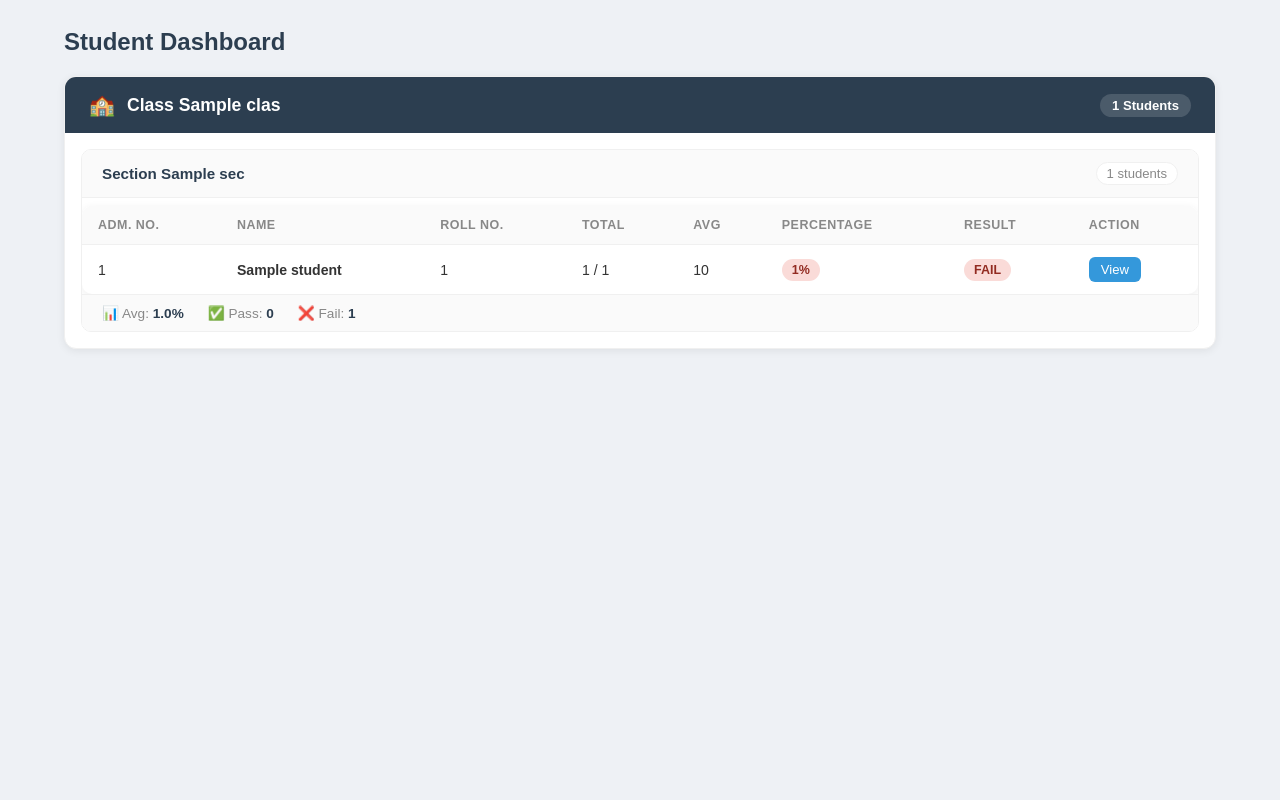
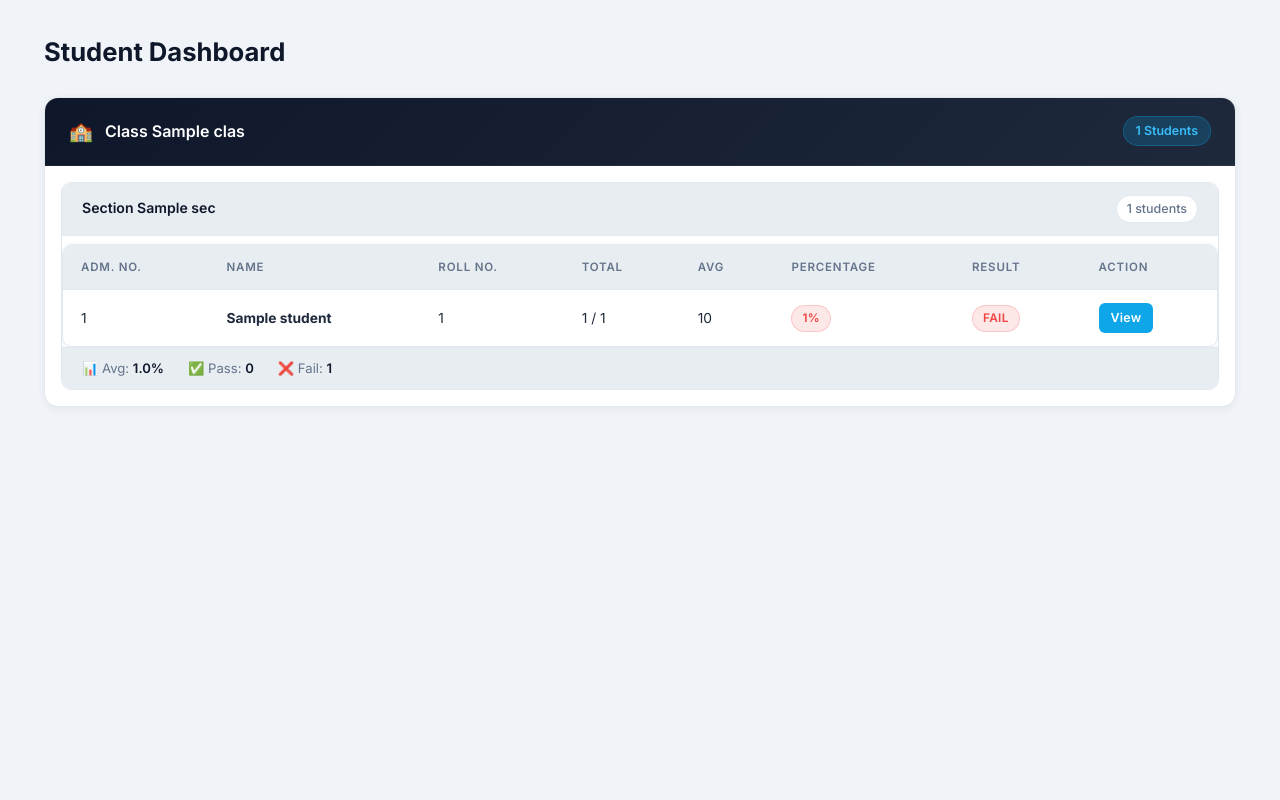
Before and after one commit to SayonBiswas/Student_Management_Website, a Python web app: template frontend/templates/dashboard.html in a window 1280 px wide. Run offline with Jinja, Linux system fonts and the light colour scheme; the template is opened without the code that fills it: most values are stand-ins (such as "Sample title", 1, 10 or a date in 2020).

Commit message:
Update: Made some changes in the css file

```diff
--- a/backend/main.py
+++ b/backend/main.py
@@ -18,7 +18,7 @@ async def lifespan(app: FastAPI):
     yield
     await disconnect_db()
 
-app = FastAPI(title="Report Card System", lifespan=lifespan)
+app = FastAPI(title="Student Management System", lifespan=lifespan)
 
 app.state.limiter = limiter
 app.add_exception_handler(RateLimitExceeded, _rate_limit_exceeded_handler)
--- a/frontend/static/css/style.css
+++ b/frontend/static/css/style.css
@@ -1,46 +1,61 @@
+@import url('https://fonts.googleapis.com/css2?family=Inter:wght@300;400;500;600;700&display=swap');
+
 * { box-sizing: border-box; margin: 0; padding: 0; }
 
 :root {
-    --bg-main: #eef1f5;
+    --bg-main: #f0f4f8;
     --bg-card: #ffffff;
-    --bg-navbar: #2c3e50;
-    --text-main: #333333;
-    --text-muted: #888888;
-    --text-heading: #2c3e50;
-    --border-color: #f0f0f0;
-    --input-bg: #fafafa;
-    --shadow: 0 2px 8px rgba(0,0,0,0.07);
-    --accent: #3498db;
+    --bg-navbar: #0f172a;
+    --bg-secondary: #e8edf2;
+    --text-main: #1e293b;
+    --text-muted: #64748b;
+    --text-heading: #0f172a;
+    --border-color: #e2e8f0;
+    --input-bg: #f8fafc;
+    --shadow: 0 4px 16px rgba(15,23,42,0.08);
+    --shadow-sm: 0 2px 8px rgba(15,23,42,0.06);
+    --accent: #0ea5e9;
+    --accent-dark: #0284c7;
+    --accent-light: #e0f2fe;
+    --success: #10b981;
+    --danger: #ef4444;
+    --warning: #f59e0b;
+    --radius: 10px;
+    --radius-sm: 6px;
 }
 
 [data-theme="dark"] {
-    --bg-main: #1b1f27;
-    --bg-card: #242a35;
-    --bg-navbar: #11151c;
-    --text-main: #e6e8eb;
-    --text-muted: #9aa3af;
-    --text-heading: #f0f2f5;
-    --border-color: #323a47;
-    --input-bg: #2c333f;
-    --shadow: 0 2px 10px rgba(0,0,0,0.4);
-    --accent: #5dade2;
+    --bg-main: #0b0f1a;
+    --bg-card: #111827;
+    --bg-navbar: #060910;
+    --bg-secondary: #1a2236;
+    --text-main: #e2e8f0;
+    --text-muted: #94a3b8;
+    --text-heading: #f1f5f9;
+    --border-color: #1e293b;
+    --input-bg: #1a2236;
+    --shadow: 0 4px 20px rgba(0,0,0,0.4);
+    --shadow-sm: 0 2px 10px rgba(0,0,0,0.3);
+    --accent: #38bdf8;
+    --accent-dark: #0ea5e9;
+    --accent-light: #0c2a3d;
 }
 
-html { font-size: 16px; }
+html { font-size: 16px; scroll-behavior: smooth; }
 
 body {
-    font-family: Arial, sans-serif;
+    font-family: 'Inter', Arial, sans-serif;
     background: var(--bg-main);
     color: var(--text-main);
     transition: background 0.3s ease, color 0.3s ease;
     min-height: 100vh;
+    line-height: 1.6;
 }
 
 /* ── NAVBAR ── */
 .navbar {
     background: var(--bg-navbar);
-    color: white;
-    padding: 12px 24px;
+    padding: 14px 32px;
     display: flex;
     justify-content: space-between;
     align-items: center;
@@ -48,42 +63,86 @@ body {
     top: 0;
     z-index: 100;
     flex-wrap: wrap;
-    gap: 10px;
+    gap: 12px;
+    border-bottom: 1px solid rgba(255,255,255,0.05);
+    backdrop-filter: blur(10px);
 }
-.nav-brand { font-size: clamp(1rem, 2vw, 1.2rem); font-weight: bold; }
-.nav-links { display: flex; gap: 16px; align-items: center; flex-wrap: wrap; }
-.nav-links a { color: #ecf0f1; text-decoration: none; font-size: 0.95rem; }
-.nav-links a:hover { color: var(--accent); }
-.nav-user { color: #bdc3c7; font-size: 0.88rem; }
+.nav-brand {
+    font-size: 1.1rem;
+    font-weight: 700;
+    color: white;
+    letter-spacing: 0.3px;
+}
+.nav-brand span {
+    color: var(--accent);
+}
+.nav-links {
+    display: flex;
+    gap: 8px;
+    align-items: center;
+    flex-wrap: wrap;
+}
+.nav-links a {
+    color: #94a3b8;
+    text-decoration: none;
+    font-size: 0.88rem;
+    font-weight: 500;
+    padding: 6px 12px;
+    border-radius: var(--radius-sm);
+    transition: all 0.2s;
+}
+.nav-links a:hover {
+    color: white;
+    background: rgba(255,255,255,0.08);
+}
+.nav-user {
+    color: #64748b;
+    font-size: 0.82rem;
+    padding: 6px 10px;
+    background: rgba(255,255,255,0.05);
+    border-radius: var(--radius-sm);
+    border: 1px solid rgba(255,255,255,0.08);
+}
 .btn-logout {
-    background: #e74c3c;
+    background: rgba(239,68,68,0.15);
+    border: 1px solid rgba(239,68,68,0.3);
     padding: 6px 14px;
-    border-radius: 4px;
+    border-radius: var(--radius-sm);
+    color: #fca5a5 !important;
+    font-size: 0.85rem;
+    font-weight: 500;
+    transition: all 0.2s;
+}
+.btn-logout:hover {
+    background: rgba(239,68,68,0.25) !important;
     color: white !important;
-    font-size: 0.88rem;
 }
-.btn-logout:hover { background: #c0392b !important; }
 
 /* ── THEME TOGGLE ── */
 .theme-toggle {
-    background: rgba(255,255,255,0.12);
-    border: 1px solid rgba(255,255,255,0.25);
-    color: white;
-    padding: 6px 12px;
+    background: rgba(255,255,255,0.06);
+    border: 1px solid rgba(255,255,255,0.12);
+    color: #94a3b8;
+    padding: 6px 14px;
     border-radius: 20px;
     cursor: pointer;
-    font-size: 0.85rem;
+    font-size: 0.82rem;
+    font-weight: 500;
     display: flex;
     align-items: center;
     gap: 6px;
-    transition: background 0.2s;
+    transition: all 0.2s;
+    font-family: 'Inter', Arial, sans-serif;
 }
-.theme-toggle:hover { background: rgba(255,255,255,0.22); }
+.theme-toggle:hover {
+    background: rgba(255,255,255,0.12);
+    color: white;
+}
 
 /* ── LAYOUT ── */
 .main-content {
-    padding: 28px 24px;
-    max-width: 1200px;
+    padding: 32px 24px;
+    max-width: 1240px;
     margin: 0 auto;
     width: 100%;
 }
@@ -180,22 +250,53 @@ body {
     display: inline-block;
     padding: 10px 20px;
     border: none;
-    border-radius: 6px;
+    border-radius: var(--radius-sm);
     cursor: pointer;
-    font-size: 0.92rem;
+    font-size: 0.88rem;
+    font-weight: 600;
     text-decoration: none;
     text-align: center;
-    transition: background 0.2s;
+    transition: all 0.2s;
+    font-family: 'Inter', Arial, sans-serif;
+    letter-spacing: 0.2px;
 }
-.btn-primary { background: var(--accent); color: white; }
-.btn-primary:hover { background: #2980b9; }
-.btn-secondary { background: #95a5a6; color: white; }
-.btn-secondary:hover { background: #7f8c8d; }
-.btn-danger { background: #e74c3c; color: white; }
-.btn-danger:hover { background: #c0392b; }
-.btn-success { background: #27ae60; color: white; }
-.btn-success:hover { background: #1e8449; }
-.btn-sm { padding: 5px 12px; font-size: 0.82rem; }
+.btn-primary {
+    background: var(--accent);
+    color: white;
+}
+.btn-primary:hover {
+    background: var(--accent-dark);
+    transform: translateY(-1px);
+    box-shadow: 0 4px 12px rgba(14,165,233,0.3);
+}
+.btn-secondary {
+    background: var(--bg-secondary);
+    color: var(--text-muted);
+    border: 1px solid var(--border-color);
+}
+.btn-secondary:hover {
+    background: var(--border-color);
+    color: var(--text-main);
+}
+.btn-danger {
+    background: rgba(239,68,68,0.1);
+    color: #ef4444;
+    border: 1px solid rgba(239,68,68,0.2);
+}
+.btn-danger:hover {
+    background: #ef4444;
+    color: white;
+}
+.btn-success {
+    background: rgba(16,185,129,0.1);
+    color: #10b981;
+    border: 1px solid rgba(16,185,129,0.2);
+}
+.btn-success:hover {
+    background: #10b981;
+    color: white;
+}
+.btn-sm { padding: 5px 12px; font-size: 0.78rem; }
 .btn-full { width: 100%; display: block; }
 
 /* ── PAGE HEADER ── */
@@ -203,45 +304,48 @@ body {
     display: flex;
     justify-content: space-between;
     align-items: center;
-    margin-bottom: 20px;
+    margin-bottom: 24px;
     flex-wrap: wrap;
     gap: 12px;
 }
 .page-header h2 {
-    font-size: clamp(1.2rem, 4vw, 1.5rem);
+    font-size: clamp(1.2rem, 4vw, 1.6rem);
     color: var(--text-heading);
+    font-weight: 700;
 }
 
 /* ── TABLE ── */
 .table-wrapper {
     background: var(--bg-card);
-    border-radius: 10px;
-    box-shadow: var(--shadow);
+    border-radius: var(--radius);
+    box-shadow: var(--shadow-sm);
     overflow-x: auto;
     margin-top: 8px;
+    border: 1px solid var(--border-color);
     -webkit-overflow-scrolling: touch;
 }
 .table-wrapper h4 {
-    padding: 16px 20px 0;
+    padding: 18px 20px 0;
     color: var(--text-heading);
-    font-size: 1rem;
+    font-size: 0.92rem;
+    font-weight: 600;
 }
-.data-table { width: 100%; border-collapse: collapse; min-width: 600px; }
+.data-table { width: 100%; border-collapse: collapse; min-width: 580px; }
 .data-table th,
 .data-table td {
-    padding: 12px 16px;
+    padding: 13px 18px;
     text-align: left;
     border-bottom: 1px solid var(--border-color);
-    font-size: 0.88rem;
+    font-size: 0.86rem;
     color: var(--text-main);
 }
 .data-table th {
-    background: var(--input-bg);
-    font-weight: bold;
+    background: var(--bg-secondary);
+    font-weight: 600;
     color: var(--text-muted);
     text-transform: uppercase;
-    font-size: 0.78rem;
-    letter-spacing: 0.5px;
+    font-size: 0.72rem;
+    letter-spacing: 0.8px;
     white-space: nowrap;
 }
 .data-table tr:last-child td { border-bottom: none; }
@@ -249,117 +353,126 @@ body {
 
 /* ── BADGES ── */
 .badge {
-    padding: 4px 10px;
+    padding: 3px 10px;
     border-radius: 20px;
-    font-size: 0.78rem;
-    font-weight: bold;
+    font-size: 0.74rem;
+    font-weight: 600;
     display: inline-block;
     white-space: nowrap;
+    letter-spacing: 0.3px;
 }
-.badge-green { background: #d5f5e3; color: #1e8449; }
-.badge-yellow { background: #fef9e7; color: #b7950b; }
-.badge-red { background: #fadbd8; color: #922b21; }
-.badge-blue { background: #d6eaf8; color: #1a5276; }
-
-[data-theme="dark"] .badge-green { background: #1e3a2c; color: #6fcf97; }
-[data-theme="dark"] .badge-yellow { background: #3a3420; color: #f2c94c; }
-[data-theme="dark"] .badge-red { background: #3a2222; color: #eb5757; }
-[data-theme="dark"] .badge-blue { background: #1e2e3a; color: #6fb1e0; }
+.badge-green { background: rgba(16,185,129,0.12); color: #10b981; border: 1px solid rgba(16,185,129,0.2); }
+.badge-yellow { background: rgba(245,158,11,0.12); color: #f59e0b; border: 1px solid rgba(245,158,11,0.2); }
+.badge-red { background: rgba(239,68,68,0.12); color: #ef4444; border: 1px solid rgba(239,68,68,0.2); }
+.badge-blue { background: rgba(14,165,233,0.12); color: #0ea5e9; border: 1px solid rgba(14,165,233,0.2); }
 
 /* ── ALERTS ── */
 .alert {
     padding: 12px 16px;
-    border-radius: 6px;
-    margin-bottom: 16px;
-    font-size: 0.9rem;
+    border-radius: var(--radius-sm);
+    margin-bottom: 18px;
+    font-size: 0.88rem;
+    font-weight: 500;
 }
 .alert-error {
-    background: #fadbd8;
-    color: #922b21;
-    border-left: 4px solid #e74c3c;
+    background: rgba(239,68,68,0.08);
+    color: #ef4444;
+    border: 1px solid rgba(239,68,68,0.2);
+    border-left: 4px solid #ef4444;
 }
 .alert-success {
-    background: #d5f5e3;
-    color: #1e8449;
-    border-left: 4px solid #27ae60;
+    background: rgba(16,185,129,0.08);
+    color: #10b981;
+    border: 1px solid rgba(16,185,129,0.2);
+    border-left: 4px solid #10b981;
 }
-[data-theme="dark"] .alert-error { background: #3a2222; color: #eb5757; }
-[data-theme="dark"] .alert-success { background: #1e3a2c; color: #6fcf97; }
 
 /* ── STUDENT INFO BAR ── */
 .student-info-bar {
     background: var(--bg-card);
     padding: 14px 20px;
-    border-radius: 10px;
+    border-radius: var(--radius);
     display: flex;
     gap: 28px;
     flex-wrap: wrap;
-    margin-bottom: 16px;
-    box-shadow: var(--shadow);
-    font-size: 0.88rem;
+    margin-bottom: 18px;
+    box-shadow: var(--shadow-sm);
+    font-size: 0.86rem;
     color: var(--text-muted);
+    border: 1px solid var(--border-color);
 }
-.student-info-bar strong { color: var(--text-heading); }
+.student-info-bar strong { color: var(--text-heading); font-weight: 600; }
 
 /* ── RESULT SUMMARY ── */
 .result-summary {
     display: flex;
     gap: 16px;
     flex-wrap: wrap;
-    margin-bottom: 16px;
+    margin-bottom: 18px;
 }
 .result-card {
     background: var(--bg-card);
-    padding: 20px 28px;
-    border-radius: 10px;
-    box-shadow: var(--shadow);
+    padding: 22px 28px;
+    border-radius: var(--radius);
+    box-shadow: var(--shadow-sm);
     flex: 1;
     min-width: 140px;
     text-align: center;
+    border: 1px solid var(--border-color);
+    border-top: 3px solid var(--accent);
 }
 .result-label {
     display: block;
-    font-size: 0.82rem;
+    font-size: 0.72rem;
     color: var(--text-muted);
-    margin-bottom: 8px;
+    margin-bottom: 10px;
     text-transform: uppercase;
-    letter-spacing: 0.5px;
+    letter-spacing: 0.8px;
+    font-weight: 600;
 }
 .result-value {
     display: block;
-    font-size: clamp(1.2rem, 3vw, 1.6rem);
-    font-weight: bold;
+    font-size: clamp(1.2rem, 3vw, 1.7rem);
+    font-weight: 700;
     color: var(--text-heading);
 }
-.text-green { color: #27ae60 !important; }
-.text-yellow { color: #d4ac0d !important; }
-.text-red { color: #e74c3c !important; }
+.text-green { color: #10b981 !important; }
+.text-yellow { color: #f59e0b !important; }
+.text-red { color: #ef4444 !important; }
 
 /* ── EMPTY STATE ── */
 .empty-state {
     background: var(--bg-card);
-    padding: 48px 24px;
+    padding: 56px 24px;
     text-align: center;
-    border-radius: 10px;
+    border-radius: var(--radius);
     color: var(--text-muted);
-    box-shadow: var(--shadow);
-    font-size: 0.95rem;
+    box-shadow: var(--shadow-sm);
+    font-size: 0.92rem;
+    border: 1px solid var(--border-color);
+    border: 2px dashed var(--border-color);
 }
-.empty-state a { color: var(--accent); text-decoration: none; }
+.empty-state a { color: var(--accent); text-decoration: none; font-weight: 500; }
 .empty-state a:hover { text-decoration: underline; }
 
 /* ── DANGER ZONE ── */
 .danger-zone {
-    background: rgba(231,76,60,0.07);
-    border: 1px solid rgba(231,76,60,0.3);
+    background: rgba(239,68,68,0.04);
+    border: 1px solid rgba(239,68,68,0.2);
     padding: 20px 24px;
-    border-radius: 10px;
+    border-radius: var(--radius);
     margin-top: 20px;
 }
 .danger-zone h4 {
-    color: #e74c3c;
-    margin-bottom: 12px;
-    font-size: 0.95rem;
+    color: #ef4444;
+    margin-bottom: 8px;
+    font-size: 0.9rem;
+    font-weight: 600;
+}
+.danger-zone p {
+    color: var(--text-muted);
+    font-size: 0.84rem;
+    margin-bottom: 14px;
 }
 
 /* ── ANALYTICS ── */
@@ -416,135 +532,84 @@ body {
 /* ── LOST AND FOUND ── */
 .lost-found-card {
     background: var(--bg-card);
-    border-radius: 10px;
+    border-radius: var(--radius);
     padding: 18px 20px;
     margin-bottom: 12px;
-    box-shadow: var(--shadow);
-    border-left: 4px solid #e74c3c;
+    box-shadow: var(--shadow-sm);
+    border: 1px solid var(--border-color);
+    border-left: 4px solid #ef4444;
 }
-.lost-found-card.found { border-left-color: #27ae60; }
+.lost-found-card.found { border-left-color: #10b981; }
 .lost-found-card-title {
-    font-size: 1rem;
-    font-weight: bold;
+    font-size: 0.98rem;
+    font-weight: 600;
     color: var(--text-heading);
     margin-bottom: 6px;
 }
 .lost-found-card-desc {
-    font-size: 0.85rem;
+    font-size: 0.84rem;
     color: var(--text-muted);
     margin-bottom: 10px;
 }
 .lost-found-meta {
-    font-size: 0.8rem;
+    font-size: 0.78rem;
     color: var(--text-muted);
     display: flex;
     gap: 16px;
     flex-wrap: wrap;
 }
 
-/* ── RESPONSIVE BREAKPOINTS ── */
-
-/* Tablets */
-@media (max-width: 992px) {
-    .main-content { padding: 20px 16px; }
-    .result-card, .analytics-card { min-width: 130px; }
-}
-
-/* Small tablets / large phones */
-@media (max-width: 768px) {
-    html { font-size: 15px; }
-    .navbar {
-        flex-direction: column;
-        align-items: flex-start;
-        padding: 12px 16px;
-    }
-    .nav-links { width: 100%; justify-content: flex-start; }
-    .main-content { padding: 16px; }
-    .form-row { flex-direction: column; }
-    .result-summary { flex-direction: column; }
-    .analytics-summary { flex-direction: column; }
-    .page-header { flex-direction: column; align-items: flex-start; }
-    .page-header > div { width: 100%; display: flex; flex-wrap: wrap; gap: 8px; }
-    .data-table { min-width: 500px; }
-}
-
-/* Phones */
-@media (max-width: 480px) {
-    html { font-size: 14px; }
-    .auth-card { padding: 24px 18px; }
-    .btn { width: 100%; }
-    .page-header .btn { width: auto; }
-    .student-info-bar { flex-direction: column; gap: 10px; }
-    .nav-brand { font-size: 1rem; }
-    .nav-user { display: none; }
-}
-
-/* Very small phones */
-@media (max-width: 360px) {
-    .main-content { padding: 12px; }
-    .form-card, .table-wrapper { border-radius: 8px; }
-}
-
 /* ── CLASS CONTAINER ── */
 .class-container {
     background: var(--bg-card);
-    border-radius: 12px;
-    box-shadow: var(--shadow);
+    border-radius: 14px;
+    box-shadow: var(--shadow-sm);
     margin-bottom: 28px;
     overflow: hidden;
     border: 1px solid var(--border-color);
 }
-
 .class-header {
-    background: #2c3e50;
-    padding: 16px 24px;
+    background: linear-gradient(135deg, #0f172a 0%, #1e293b 100%);
+    padding: 18px 24px;
     display: flex;
     align-items: center;
     gap: 12px;
     flex-wrap: wrap;
+    border-bottom: 1px solid rgba(255,255,255,0.06);
 }
-
 [data-theme="dark"] .class-header {
-    background: #11151c;
+    background: linear-gradient(135deg, #060910 0%, #0f172a 100%);
 }
-
 .class-header h3 {
     color: white;
-    font-size: 1.1rem;
+    font-size: 1rem;
+    font-weight: 600;
+    flex: 1;
     margin: 0;
-    flex: 1;
 }
-
-.class-icon {
-    font-size: 1.3rem;
-}
-
+.class-icon { font-size: 1.2rem; }
 .class-badge {
-    background: rgba(255,255,255,0.15);
-    color: white;
+    background: rgba(14,165,233,0.2);
+    color: #38bdf8;
     padding: 4px 12px;
     border-radius: 20px;
-    font-size: 0.82rem;
-    font-weight: bold;
+    font-size: 0.78rem;
+    font-weight: 600;
+    border: 1px solid rgba(14,165,233,0.3);
 }
-
-/* ── SECTIONS WRAPPER ── */
 .sections-wrapper {
     padding: 16px;
     display: flex;
     flex-direction: column;
-    gap: 16px;
+    gap: 14px;
 }
-
-/* ── SECTION CONTAINER ── */
 .section-container {
     border: 1px solid var(--border-color);
-    border-radius: 10px;
+    border-radius: var(--radius);
     overflow: hidden;
 }
-
 .section-header {
-    background: var(--input-bg);
+    background: var(--bg-secondary);
     padding: 12px 20px;
     display: flex;
     justify-content: space-between;
@@ -553,41 +618,70 @@ body {
     gap: 8px;
     border-bottom: 1px solid var(--border-color);
 }
-
 .section-header h4 {
     color: var(--text-heading);
-    font-size: 0.95rem;
+    font-size: 0.88rem;
+    font-weight: 600;
     margin: 0;
 }
-
 .section-count {
     color: var(--text-muted);
-    font-size: 0.82rem;
+    font-size: 0.78rem;
     background: var(--bg-card);
     padding: 3px 10px;
     border-radius: 20px;
     border: 1px solid var(--border-color);
+    font-weight: 500;
 }
-
-/* ── SECTION SUMMARY ── */
 .section-summary {
     padding: 10px 20px;
-    background: var(--input-bg);
+    background: var(--bg-secondary);
     border-top: 1px solid var(--border-color);
     display: flex;
     gap: 24px;
     flex-wrap: wrap;
-    font-size: 0.85rem;
+    font-size: 0.82rem;
     color: var(--text-muted);
 }
+.section-summary strong { color: var(--text-heading); font-weight: 600; }
 
-.section-summary strong {
-    color: var(--text-heading);
+/* ── RESPONSIVE ── */
+@media (max-width: 992px) {
+    .main-content { padding: 24px 18px; }
+    .result-card, .analytics-card { min-width: 130px; }
 }
 
-/* ── RESPONSIVE FOR CLASS/SECTION ── */
 @media (max-width: 768px) {
-    .class-header { padding: 12px 16px; }
+    html { font-size: 15px; }
+    .navbar {
+        flex-direction: column;
+        align-items: flex-start;
+        padding: 12px 18px;
+    }
+    .nav-links { width: 100%; }
+    .main-content { padding: 18px 14px; }
+    .form-row { flex-direction: column; }
+    .result-summary { flex-direction: column; }
+    .analytics-summary { flex-direction: column; }
+    .page-header { flex-direction: column; align-items: flex-start; }
+    .page-header > div { width: 100%; display: flex; flex-wrap: wrap; gap: 8px; }
+    .data-table { min-width: 500px; }
+    .class-header { padding: 14px 18px; }
     .sections-wrapper { padding: 12px; }
-    .section-summary { gap: 14px; }
 }
+
+@media (max-width: 480px) {
+    html { font-size: 14px; }
+    .auth-card { padding: 24px 18px; }
+    .navbar { padding: 10px 14px; }
+    .btn { padding: 9px 16px; }
+    .btn-sm { padding: 5px 10px; }
+    .student-info-bar { flex-direction: column; gap: 8px; }
+    .nav-user { display: none; }
+    .section-summary { gap: 12px; }
+}
+
+@media (max-width: 360px) {
+    .main-content { padding: 12px 10px; }
+    .form-card { padding: 14px; }
+}
--- a/frontend/templates/base.html
+++ b/frontend/templates/base.html
@@ -3,14 +3,14 @@
 <head>
     <meta charset="UTF-8"/>
     <meta name="viewport" content="width=device-width, initial-scale=1.0"/>
-    <title>Report Card System</title>
+    <title>Student Management System</title>
     <link rel="stylesheet" href="/static/css/style.css"/>
 </head>
 <body>
 
 {% if user %}
 <nav class="navbar">
-    <div class="nav-brand">📋 Report Card System</div>
+    <div class="nav-brand">📋 Student Management System</div>
     <div class="nav-links">
         {% if user.role == "student" %}
             <a href="/my-report">My Report</a>
--- a/frontend/templates/login.html
+++ b/frontend/templates/login.html
@@ -3,7 +3,7 @@
 
 <div class="auth-wrapper">
     <div class="auth-card">
-        <h2>📋 Report Card System</h2>
+        <h2>📋 Student Management System</h2>
         <h3>Sign In</h3>
 
         {% if error %}
--- a/frontend/templates/register.html
+++ b/frontend/templates/register.html
@@ -3,7 +3,7 @@
 
 <div class="auth-wrapper">
     <div class="auth-card">
-        <h2>📋 Report Card System</h2>
+        <h2>📋 Student Management System</h2>
         <h3>Create Account</h3>
 
         {% if error %}
```
Also changed, not shown: other parts of frontend/static/css/style.css (+57 -43 lines), README.md.
